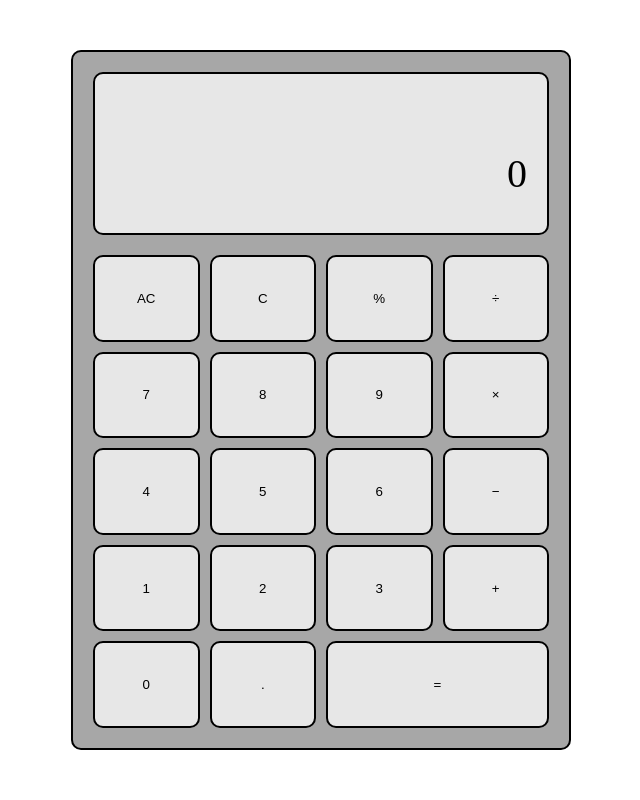
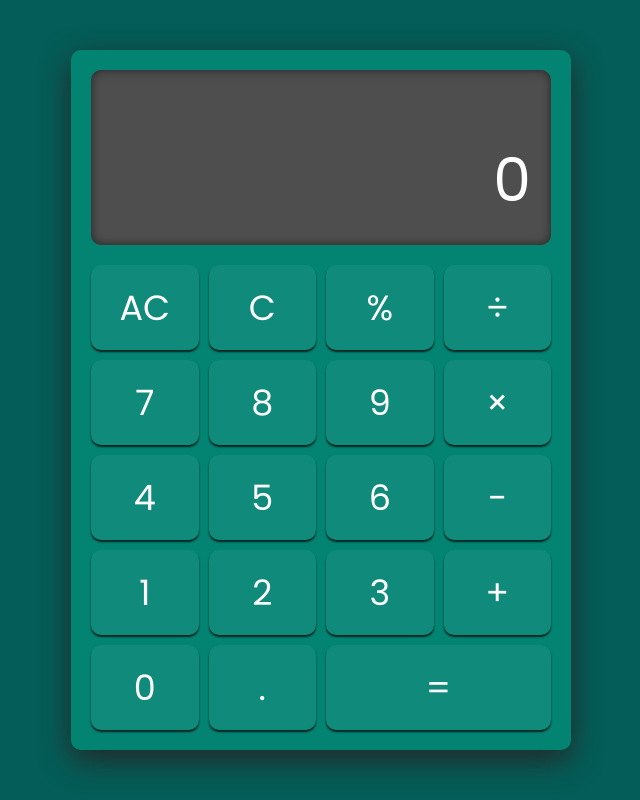
Before and after one commit to tio0o0o0o/calculator, a plain HTML site: page index.html in a window 1280 px wide. Shown: the whole page, without its empty margins (319-959 px from the left). Drawn offline with Linux system fonts and the light colour scheme.

Commit message:
feat: Finish

```diff
--- a/index.html
+++ b/index.html
@@ -6,6 +6,9 @@
     <title>Calculator</title>
     <script src="script.js" defer></script>
     <link rel="stylesheet" href="style.css">
+    <style>
+        @import url('https://fonts.googleapis.com/css2?family=Poppins:ital,wght@0,100;0,200;0,300;0,400;0,500;0,600;0,700;0,800;0,900;1,100;1,200;1,300;1,400;1,500;1,600;1,700;1,800;1,900&display=swap');
+    </style>
 </head>
 <body>
     <div id="calculator">
--- a/style.css
+++ b/style.css
@@ -1,7 +1,17 @@
+:root {
+    --black: rgb(78, 78, 78);
+    --green: rgba(2, 160, 134, 0.59);
+    --dark-green: rgba(2, 92, 87, 0.99);
+    --transparent: rgba(255, 255, 255, 0.05);
+    --less-transparent: rgba(255, 255, 255, 0.308);
+}
+
 * {
     margin: 0;
     padding: 0;
     box-sizing: border-box;
+    color: white;
+    font-family: "Poppins", sans-serif;
 }
 
 body {
@@ -11,12 +21,13 @@ body {
     flex-direction: column;
     justify-content: center;
     align-items: center;
+    background-color: var(--dark-green);
 }
 
 #calculator {
     width: 500px;
     height: 700px;
-    background-color: rgb(167, 167, 167);
+    background-color: var(--green);
     display: grid;
     grid-template:
         "display display display display"
@@ -29,23 +40,23 @@ body {
     grid-template-rows: 2fr 1fr 1fr 1fr 1fr 1fr;
     gap: 10px;
     padding: 20px;
-    border: black solid 2px;
     border-radius: 10px;
+    box-shadow: 0 10px 30px rgba(37, 37, 37, 0.95);
 }
 
 #display {
-    background-color: rgb(231, 231, 231);
+    background-color: var(--black);
     grid-area: display;
     margin-bottom: 10px;
-    border: black solid 2px;
     border-radius: 10px;
     display: grid;
     grid-template-rows: 1fr 2fr;
     padding: 20px;
+    box-shadow: inset 0 0 10px rgb(37, 37, 37);
 }
 
 #displayMain {
-    font-size: 40px;
+    font-size: 60px;
     text-align: end;
     display: flex;
     flex-direction: column;
@@ -53,7 +64,7 @@ body {
 }
 
 #displaySecondary {
-    font-size: 20px;
+    font-size: 30px;
     text-align: end;
     display: flex;
     flex-direction: column;
@@ -65,11 +76,15 @@ body {
 }
 
 button {
-    border: black solid 2px;
+    border: none;
     border-radius: 10px;
-    background-color: rgb(231, 231, 231);
+    background-color: var(--transparent);
+    font-size: 35px;
+    box-shadow: 0 2px 2px rgba(0, 0, 0, 0.75);
+    transition: 200ms;
 }
 
 button:hover {
-    background-color: rgb(197, 197, 197);
+    background-color: var(--less-transparent);
+    scale: 0.95;
 }
```
